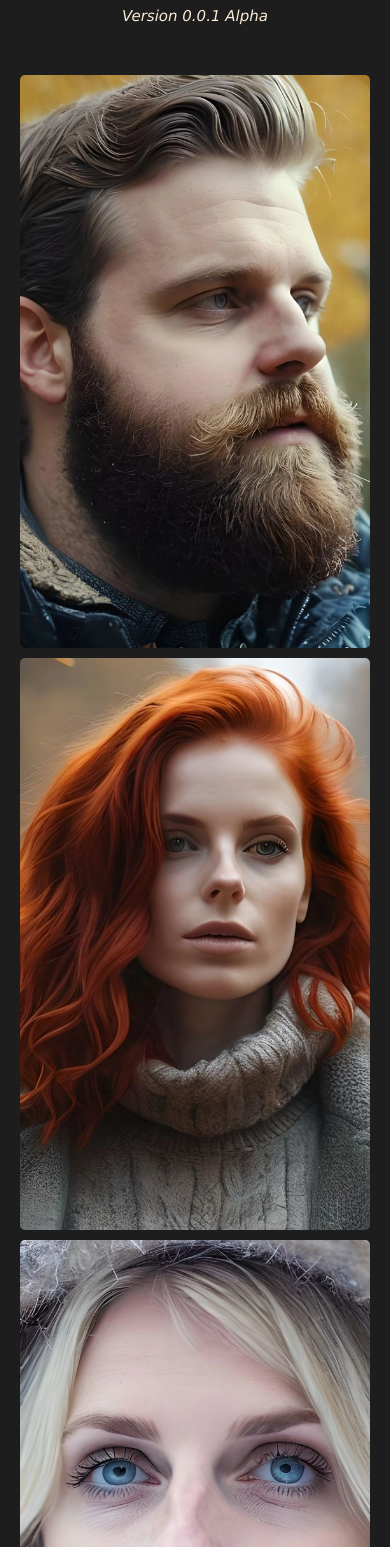
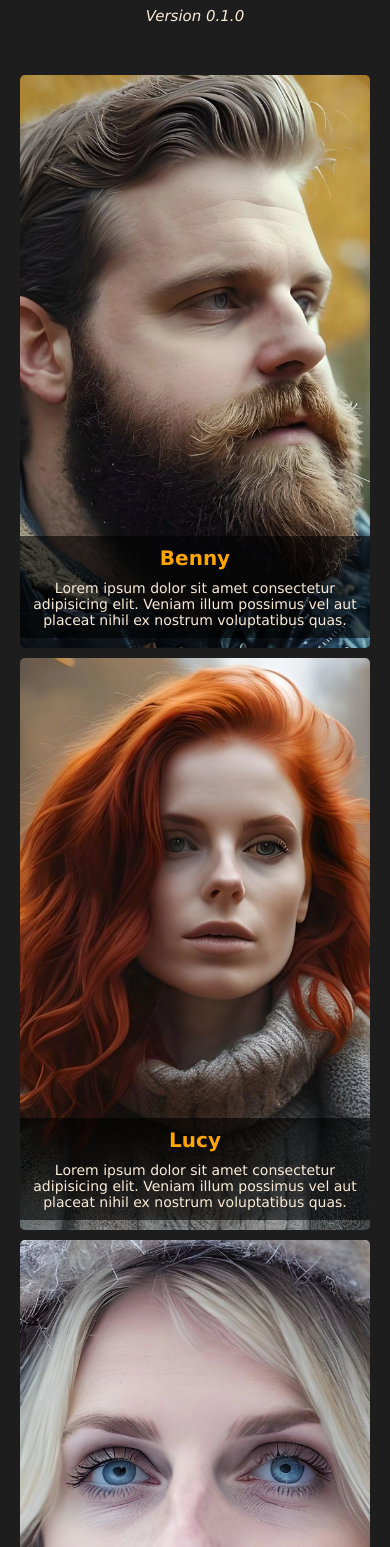
Before and after one commit to CIS-Webdesign/Flipus, a plain HTML site: page index.html in a window 390 px wide. Shown: the part 53-1600 px from the top of the page. Drawn offline with Linux system fonts and the light colour scheme.

Commit message:
span-with-hover-effect, js.min, css.min

```diff
--- /dev/null
+++ b/css/flipus.css
@@ -0,0 +1,115 @@
+/*!
+ * Flipus - v0.1.0
+ * coded by CIS-Webdesign
+ * https://codespielwiese.net
+ * GitHub: https://github.com/CIS-Webdesign/Flipus
+ * Licensed under the MIT License
+ * https://opensource.org/licenses/MIT
+*/
+
+* {
+  margin: 0;
+  padding: 0;
+  box-sizing: border-box;
+  font-family: "Lucida Sans", "Lucida Sans Regular", "Lucida Grande",
+    "Lucida Sans Unicode", Geneva, Verdana, sans-serif;
+  color: antiquewhite;
+}
+
+body {
+  background: #1d1d1d;
+  display: flex;
+  justify-content: center;
+  align-items: center;
+  min-height: 100vh;
+  flex-direction: column;
+}
+
+h1 {
+  font-size: 35px;
+  margin: 10px 0 0 0;
+}
+
+h2 {
+  font-size: 20px;
+  margin: 0 0 10px 0;
+  color: orange;
+}
+
+p {
+  font-size: 14px;
+}
+
+span {
+  font-size: 15px;
+  margin: 50px 0 10px 0;
+}
+
+.version {
+  margin: 10px 0 50px 0;
+}
+
+/* Flipus */
+
+#flipus {
+  display: flex;
+  flex-wrap: wrap;
+  justify-content: center;
+  gap: 10px;
+  width: 90%;
+  text-align: center;
+}
+
+.flipus-container {
+  position: relative;
+  width: calc(100% / 6 - 10px);
+  max-width: 350px;
+  border-radius: 5px;
+  overflow: hidden;
+}
+
+.flipus-container img {
+  width: 100%;
+  height: auto;
+  display: block;
+  object-fit: cover;
+}
+
+.flipus-container span {
+  position: absolute;
+  bottom: 0;
+  left: 0;
+  width: 100%;
+  background: rgba(0, 0, 0, 0.6);
+  color: white;
+  padding: 10px;
+  font-size: 14px;
+  transition: transform 0.5s ease-in-out 0.2s;
+  transform: translateY(110%);
+  display: block;
+}
+
+.flipus-container:hover span {
+  transform: translateY(0);
+}
+
+@media (max-width: 1024px) {
+  #flipus div {
+    width: calc(100% / 3 - 10px);
+  }
+  .flipus-container span {
+    transform: translateY(0);
+  }
+}
+
+@media (max-width: 900px) {
+  #flipus div {
+    width: calc(100% / 2 - 10px);
+  }
+}
+
+@media (max-width: 600px) {
+  #flipus div {
+    width: 100%;
+  }
+}
--- a/index.html
+++ b/index.html
@@ -3,27 +3,82 @@
   <head>
     <meta charset="UTF-8" />
     <meta name="viewport" content="width=device-width, initial-scale=1.0" />
-    <link rel="stylesheet" href="style.css" />
+    <meta name="robots" content="noindex, nofollow" />
+    <link rel="stylesheet" href="css/flipus.min.css" />
     <title>Flipus - Version 0.0.1 Alpha</title>
   </head>
   <body>
     <h1>Flipus</h1>
-    <span class="version"><em>Version 0.0.1 Alpha</em></span>
-    <div id="pic-collage-gallery">
+    <span class="version"><em>Version 0.1.0</em></span>
+    <div id="flipus">
+      <div class="flipus-container">
         <img src="img/01_image.webp" alt="" />
+        <span>
+          <h2>Benny</h2>
+          <p>
+            Lorem ipsum dolor sit amet consectetur adipisicing elit. Veniam
+            illum possimus vel aut placeat nihil ex nostrum voluptatibus quas.
+          </p>
+        </span>
+      </div>
+      <div class="flipus-container">
         <img src="img/02_image.webp" alt="" />
+        <span>
+          <h2>Lucy</h2>
+          <p>
+            Lorem ipsum dolor sit amet consectetur adipisicing elit. Veniam
+            illum possimus vel aut placeat nihil ex nostrum voluptatibus quas.
+          </p>
+        </span>
+      </div>
+      <div class="flipus-container">
         <img src="img/03_image.webp" alt="" />
+        <span>
+          <h2>Maria</h2>
+          <p>
+            Lorem ipsum dolor sit amet consectetur adipisicing elit. Veniam
+            illum possimus vel aut placeat nihil ex nostrum voluptatibus quas.
+          </p>
+        </span>
+      </div>
+      <div class="flipus-container">
         <img src="img/04_image.webp" alt="" />
+        <span>
+          <h2>Brian</h2>
+          <p>
+            Lorem ipsum dolor sit amet consectetur adipisicing elit. Veniam
+            illum possimus vel aut placeat nihil ex nostrum voluptatibus quas.
+          </p>
+        </span>
+      </div>
+      <div class="flipus-container">
         <img src="img/05_image.webp" alt="" />
+        <span>
+          <h2>Sandy</h2>
+          <p>
+            Lorem ipsum dolor sit amet consectetur adipisicing elit. Veniam
+            illum possimus vel aut placeat nihil ex nostrum voluptatibus quas.
+          </p>
+        </span>
+      </div>
+      <div class="flipus-container">
         <img src="img/06_image.webp" alt="" />
+        <span>
+          <h2>Lucy</h2>
+          <p>
+            Lorem ipsum dolor sit amet consectetur adipisicing elit. Veniam
+            illum possimus vel aut placeat nihil ex nostrum voluptatibus quas.
+          </p>
+        </span>
+      </div>
     </div>
     <span
       >Coded by <a href="https://codespielwiese.net">Codespielwiese</a> |
-      <a href="/">GitHub</a></span
+      <a href="https://github.com/CIS-Webdesign/Flipus">GitHub</a></span
     >
   </body>
 </html>
-<script src="PicCollageHover.js"></script>
+<script src="js/flipus.min.js"></script>
 <script>
-  initPicCollageHover("#pic-collage-gallery");
+  initPicCollageHover("#flipus");
 </script>
--- a/PicCollageHover.js
+++ b/js/flipus.js
@@ -1,8 +1,17 @@
+/*!
+ * Flipus - v0.1.0
+ * coded by CIS-Webdesign
+ * https://codespielwiese.net
+ * GitHub: https://github.com/CIS-Webdesign/Flipus
+ * Licensed under the MIT License
+ * https://opensource.org/licenses/MIT
+ */
+
 function initPicCollageHover(containerSelector) {
   let isScriptActive = false;
 
   function enableHoverEffects(container) {
-    const images = container.querySelectorAll("img");
+    const images = container.querySelectorAll("div");
 
     images.forEach((img, index) => {
       img.addEventListener("mouseenter", function onMouseEnter() {
@@ -21,6 +30,7 @@ function initPicCollageHover(containerSelector) {
             el.style.transform = "scale(1.3)";
             el.style.zIndex = "10";
             el.style.transition = "transform 0.3s ease-in-out";
+            el.style.border = "1px solid #eee";
           }
         });
       });
@@ -29,6 +39,7 @@ function initPicCollageHover(containerSelector) {
         images.forEach((el) => {
           el.style.transform = "scale(1)";
           el.style.opacity = "1";
+          el.style.border = "0px";
         });
       });
 
@@ -39,7 +50,7 @@ function initPicCollageHover(containerSelector) {
   }
 
   function disableHoverEffects(container) {
-    const images = container.querySelectorAll("img");
+    const images = container.querySelectorAll("div");
 
     images.forEach((el) => {
       el.style.transform = "scale(1)";
@@ -59,9 +70,9 @@ function initPicCollageHover(containerSelector) {
     const container = document.querySelector(containerSelector);
     if (!container) return;
 
-    if (window.innerWidth < 900 && isScriptActive) {
+    if (window.innerWidth < 1024 && isScriptActive) {
       disableHoverEffects(container);
-    } else if (window.innerWidth >= 900 && !isScriptActive) {
+    } else if (window.innerWidth >= 1024 && !isScriptActive) {
       enableHoverEffects(container);
     }
   }
--- a/style.css
+++ /dev/null
@@ -1,66 +0,0 @@
-* {
-  margin: 0;
-  padding: 0;
-  box-sizing: border-box;
-  font-family: "Lucida Sans", "Lucida Sans Regular", "Lucida Grande",
-    "Lucida Sans Unicode", Geneva, Verdana, sans-serif;
-  color: antiquewhite;
-  text-align: center;
-}
-
-body {
-  background: #1d1d1d;
-  display: flex;
-  justify-content: center;
-  align-items: center;
-  min-height: 100vh;
-  flex-direction: column;
-}
-
-h1 {
-  font-size: 35px;
-  margin: 10px 0 0 0;
-}
-
-span {
-  font-size: 15px;
-  margin: 50px 0 10px 0;
-}
-
-.version {
-  margin: 10px 0 50px 0;
-}
-
-#pic-collage-gallery {
-  display: flex;
-  flex-wrap: wrap;
-  justify-content: center;
-  gap: 10px;
-  width: 90%;
-}
-
-#pic-collage-gallery img {
-  width: calc(100% / 6 - 10px);
-  max-width: 350px;
-  height: auto;
-  border-radius: 5px;
-  object-fit: cover;
-}
-
-@media (max-width: 900px) {
-  #pic-collage-gallery img {
-    width: calc(100% / 3 - 10px);
-  }
-}
-
-@media (max-width: 600px) {
-  #pic-collage-gallery img {
-    width: calc(100% / 2 - 10px);
-  }
-}
-
-@media (max-width: 400px) {
-  #pic-collage-gallery img {
-    width: 100%;
-  }
-}
```
Also changed, not shown: LICENSE.txt, css/flipus.min.css (added), js/flipus.min.js (added). Lines whose indentation alone changed are shown as unchanged.
